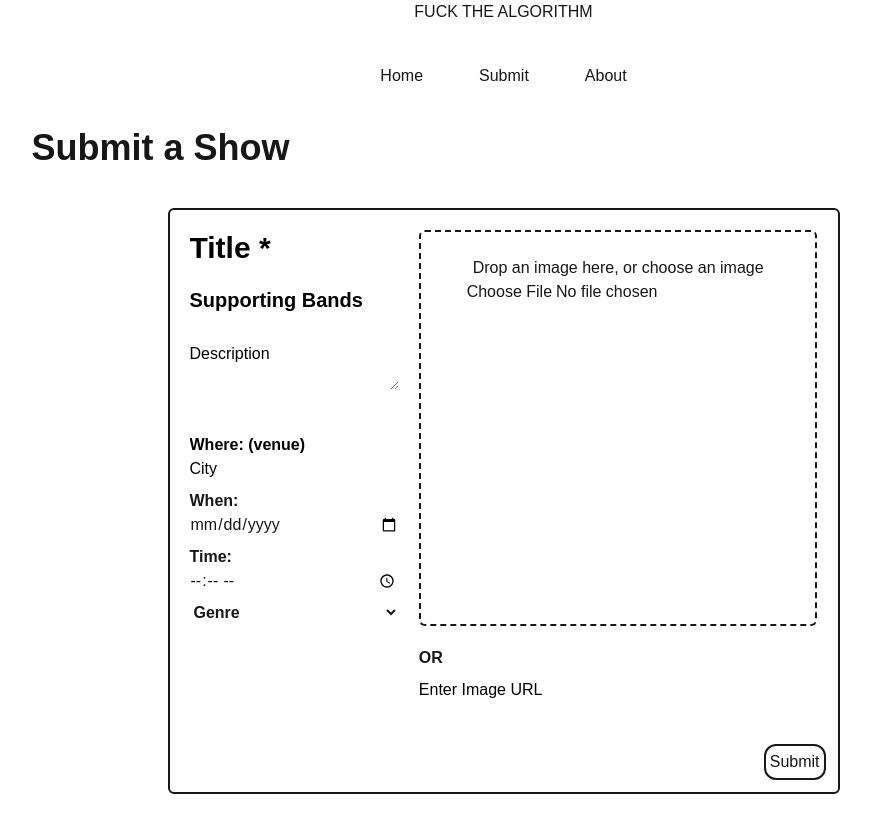
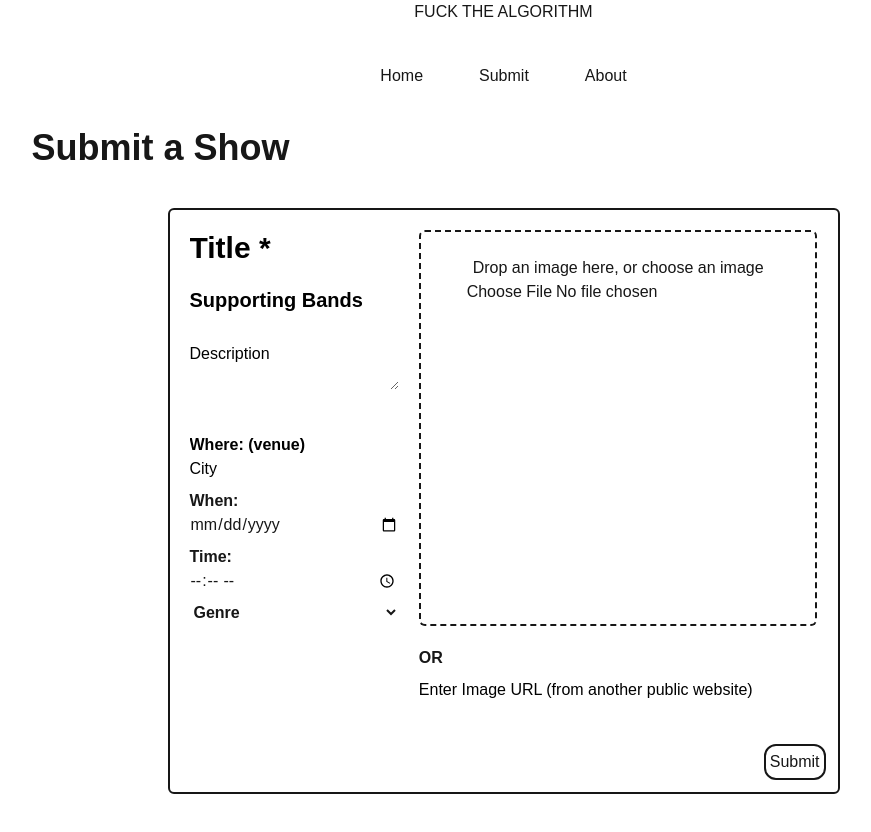
Before and after one commit to jbunds801/wordofmouth, a Next.js app: page /submit in a window 1280 px wide. Shown: the whole page, without its empty margins (129-1000 px from the left). Built offline with nearby package versions, Linux system fonts and the light colour scheme.

Commit message:
updated image url input for clearer instructions on submit form.

```diff
--- a/src/components/SubmitForm.tsx
+++ b/src/components/SubmitForm.tsx
@@ -259,7 +259,7 @@ const SubmitForm = () => {
                             id="imageUrl"
                             name="imageUrl"
                             type="url"
-                            placeholder='Enter Image URL'
+                            placeholder='Enter Image URL (from another public website)'
                             value={form.imageUrl}
                             onChange={handleChange}
                             className='w-full text-s sm:text-base placeholder:text-black' />
```
